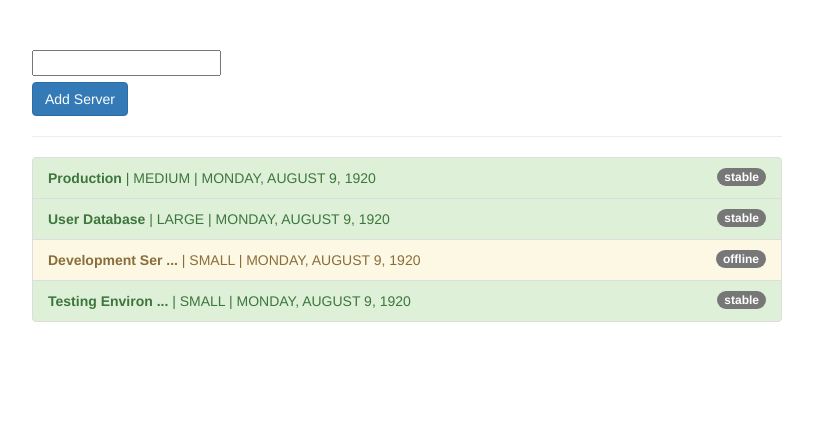
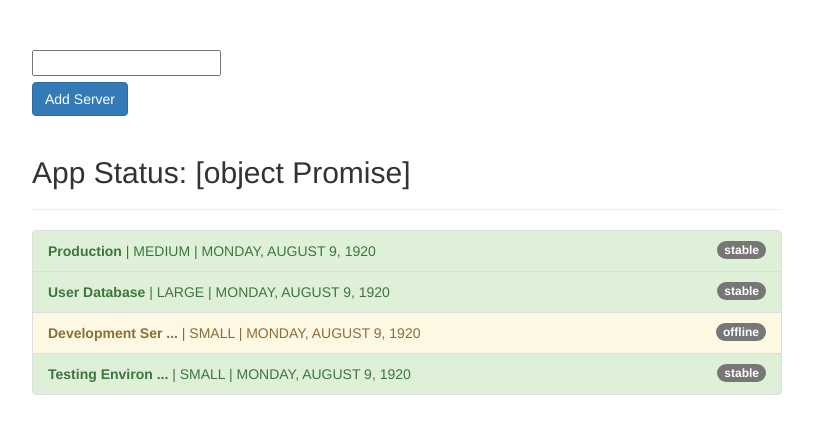
Before and after one commit to richardcalf/angular-the-complete-guide, an Angular app in the folder pipes-start/: page / in a window 1280 px wide. Shown: the top 434 px of the page, without its empty margins (233-1046 px from the left). Built offline with nearby package versions, Linux system fonts and the light colour scheme.

Commit message:
section 17, video 250, understanding the async pipe

```diff
--- a/pipes-start/src/app/app.component.html
+++ b/pipes-start/src/app/app.component.html
@@ -4,6 +4,8 @@
       <input type="text" [(ngModel)]="filteredStatus">
       <br>
       <button class="btn btn-primary margarine-top" (click)="onAddServer()" >Add Server</button>
+      <br><br>
+      <h2>App Status: {{ appStatus }}</h2>
       <hr>
       <ul class="list-group">
         <li
--- a/pipes-start/src/app/app.component.ts
+++ b/pipes-start/src/app/app.component.ts
@@ -6,6 +6,11 @@ import { Component } from '@angular/core';
   styleUrls: ['./app.component.css']
 })
 export class AppComponent {
+  appStatus = new Promise((resolve, reject) => {
+    setTimeout( () => {
+      resolve('stable');
+    },2000)
+  } )
   servers = [
     {
       instanceType: 'medium',
```
